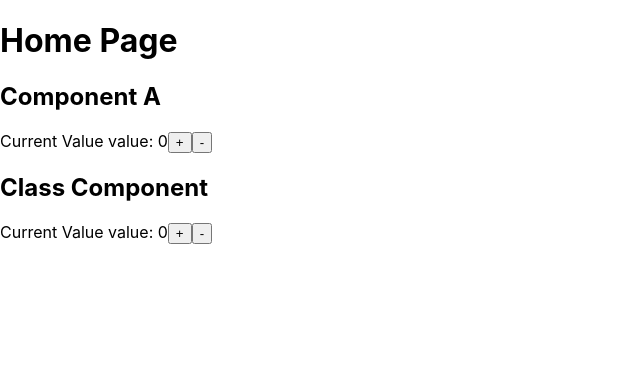
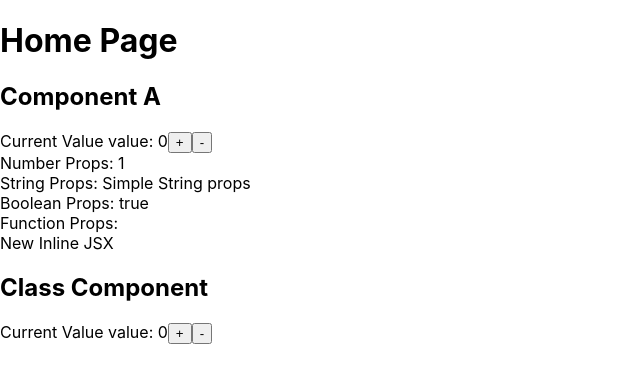
Before and after one commit to NajeebArif/NextJs-Scratch-Pad, a Next.js app: page / in a window 1280 px wide. Shown: the top 382 px of the page, without its empty margins (0-640 px from the left). Built offline with nearby package versions, Linux system fonts and the light colour scheme.

Commit message:
Send Different kinds of Props

```diff
--- a/pages/index.js
+++ b/pages/index.js
@@ -35,7 +35,7 @@ class CompB extends React.Component {
   }
 }
 
-function CompA() {
+function CompA(props) {
 
   const [value, setValue] = useState(0);
 
@@ -46,6 +46,10 @@ function CompA() {
         <span>Current Value value: {value}</span>
         <button onClick={() => setValue(value + 1)}>+</button>
         <button onClick={() => setValue(value - 1)}>-</button>
+        <div>Number Props: {props.numberProps}</div>
+        <div>String Props: {props.stringProps}</div>
+        <div>Boolean Props: {props.boolProps.toString()}</div>
+        <div>Function Props: {<props.funcProps />}</div>
       </div>
     </>
   )
@@ -55,7 +59,12 @@ export default function Home() {
   return (
     <>
       <h1>Home Page</h1>
-      <CompA />
+      <CompA
+        numberProps={1}
+        stringProps="Simple String props"
+        boolProps={true}
+        funcProps={()=><div>New Inline JSX</div>}
+      />
       <CompB />
     </>
   )
```
